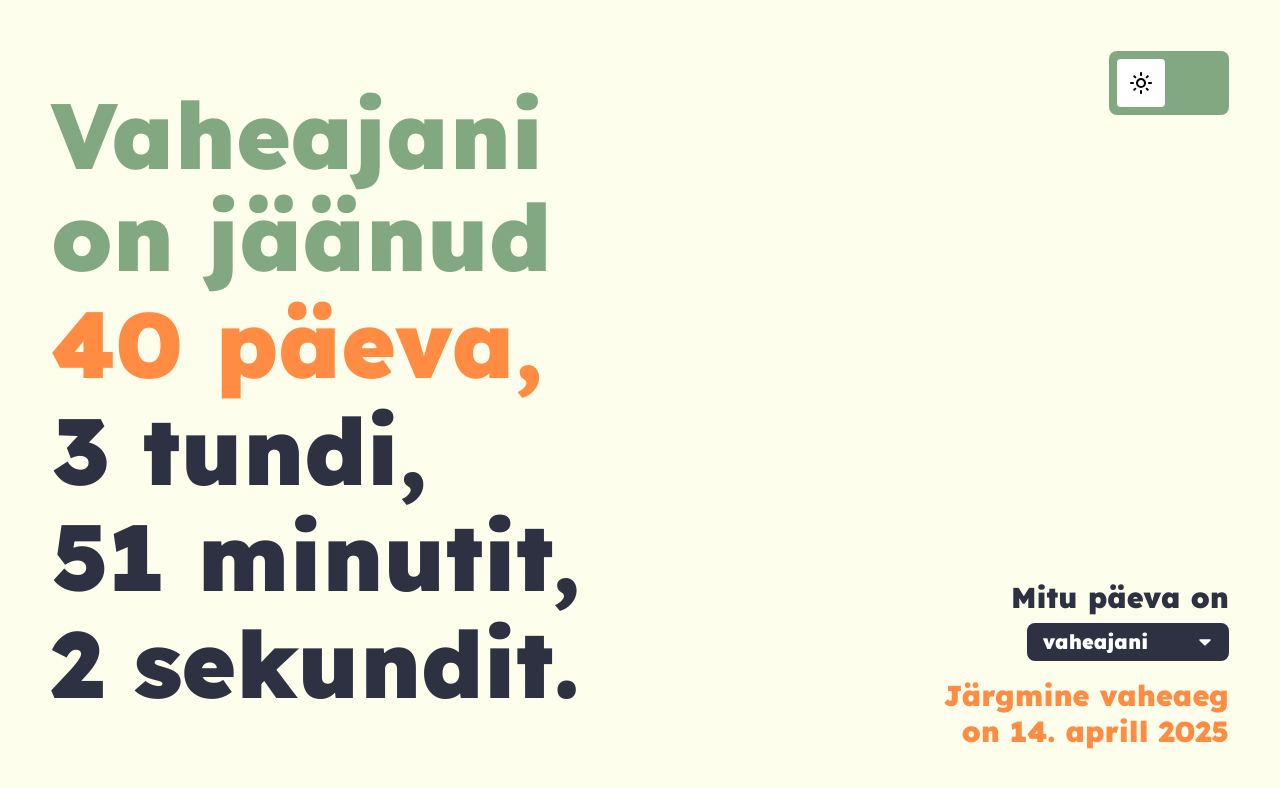
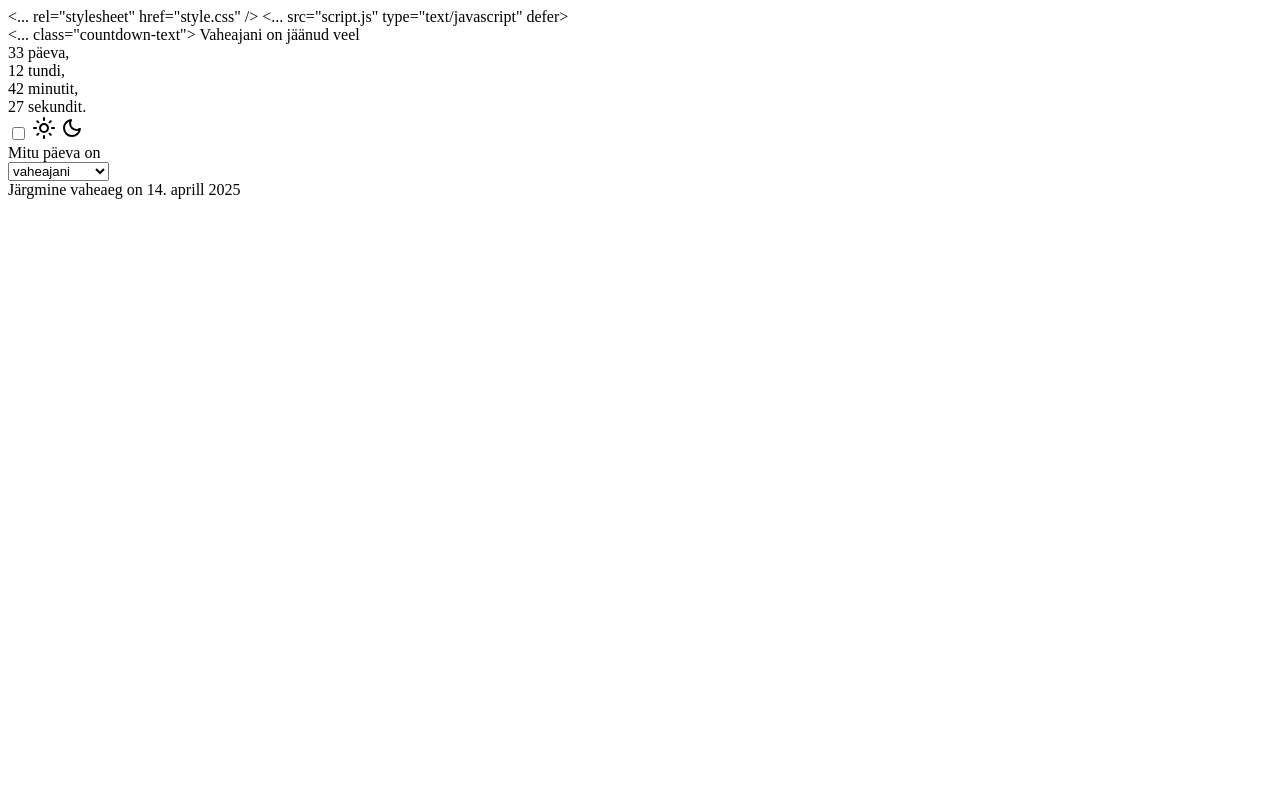
Before and after one commit to taltech-coding/init-veeb-2025, a plain HTML site: page index.html in a window 1280 px wide. Drawn offline with Linux system fonts and the light colour scheme.

Commit message:
added initial solutions
Co-authored-by: Silver Slinko <silverxd@users.noreply.github.com>

```diff
--- a/index.html
+++ b/index.html
@@ -8,15 +8,20 @@
             href="https://fonts.googleapis.com/css2?family=Lexend:wght@100..900&display=swap"
             rel="stylesheet"
         />
-        <link rel="stylesheet" href="style.css" />
-        <script src="script.js" type="text/javascript" defer></script>
+        <!-- TODO: Add the missing tag to link CSS to HTML. -->
+        <... rel="stylesheet" href="style.css" />
+        <!-- TODO: Add the missing tag to load JavaScript scripts. -->
+        <... src="script.js" type="text/javascript" defer></...>
         <meta name="viewport" content="width=device-width, initial-scale=1.0" />
     </head>
     <body>
         <main class="main">
             <div class="left-side">
-                <h1 class="countdown-text">
-                    <span class="event-text" id="eventText"> Vaheajani on jäänud veel </span>
+                <!-- TODO: Add the missing heading tag to mark the most important text on the website. -->
+                <... class="countdown-text">
+                    <span class="event-text" id="eventText">
+                        Vaheajani on jäänud veel
+                    </span>
                     <br />
                     <span class="days-left-text" id="daysLeftText">
                         33 päeva,
@@ -33,7 +38,7 @@
                     <span class="seconds-left-text" id="secondsLeftText">
                         27 sekundit.
                     </span>
-                </h1>
+                </...>
             </div>
             <div class="right-side">
                 <div class="mode-toggle">
--- a/script.js
+++ b/script.js
@@ -1,3 +1,4 @@
+// TODO: Input the correct dates following the given format.
 const timetable = {
     "vaheaeg": [
         {
@@ -23,14 +24,14 @@ const timetable = {
     ],
     "sünnipäev": [
         {
-            start: new Date("2025-10-24T00:00:00.000Z"),
-            end: new Date("2025-10-24T23:59:59.000Z"),
+            start: new Date("YYYY-MMM-DDT00:00:00.000Z"), // TODO: Replace with your birthday
+            end: new Date("YYYY-MMM-DDT23:59:59.000Z"), // TODO: Replace with your birthday (same as the previous line)
         }
     ],
     "nimepäev": [
         {
-            start: new Date("2025-12-31T00:00:00.000Z"),
-            end: new Date("2025-12-31T23:59:59.000Z"),
+            start: new Date("YYYY-MMM-DDT00:00:00.000Z"), // TODO: Replace with your name day
+            end: new Date("YYYY-MMM-DDT23:59:59.000Z"), // TODO: Replace with your name day (same as the previous line)
         }
     ],
     "kooli lõpp": [
@@ -177,8 +178,9 @@ function updateCountdown() {
     }
 }
 
-updateCountdown();
-const x = setInterval(updateCountdown, 1000);
+// TODO: Use the correct function to update the countdown.
+REPLACE_ME();
+const x = setInterval(REPLACE_ME, 1000);
 
 // Save selected event to local storage
 document.getElementById("event").addEventListener("change", function (e) {
--- a/style.css
+++ b/style.css
@@ -95,10 +95,11 @@ html[data-theme="dark"] {
 }
 
 /* MAIN CSS */
+/* TODO: Choose a background and text color of your liking using the available variables. */
 body {
     display: flex;
-    background-color: var(--color-background);
-    color: var(--text-color-blue);
+    background-color: ;
+    color: ;
     font-family: 'Lexend', sans-serif;
 }
 
@@ -121,15 +122,17 @@ body {
     line-height: 1.15em;
 }
 
+/* TODO: Choose a text color of your liking using the available variables. */
 .event-text {
     display: inline-block;
     line-height: 1.1em;
-    color: var(--text-color-green);
+    color: ;
     word-break: break-word;
 }
 
+/* TODO: Choose a text color of your liking using the available variables. */
 .days-left-text {
-    color: var(--text-color-orange);
+    color: ;
 }
 
 .right-side {
@@ -159,13 +162,14 @@ body {
     cursor: pointer;
 }
 
+/* TODO: Choose a background color of your liking using the available variables. */
 .toggle-slider {
     position: absolute;
     top: 0;
     left: 0;
     right: 0;
     bottom: 0;
-    background-color: var(--color-green);
+    background-color: ;
     border-radius: .5rem;
     transition: 0.2s;
 }
@@ -183,8 +187,9 @@ body {
     z-index: 2;
 }
 
+/* TODO: Choose a background color of your liking using the available variables. */
 input:checked+label .toggle-slider {
-    background-color: var(--text-color-orange);
+    background-color: ;
 }
 
 input:checked+label .toggle-slider:before {
@@ -244,6 +249,7 @@ input:checked+label .toggle-slider svg:last-of-type {
     /* Hide the default arrow in Internet Explorer 10 and Internet Explorer 11 */
 }
 
+/* TODO: Choose a background color of your liking using the available variables. */
 .choose-event select {
     -webkit-appearance: none;
     -moz-appearance: none;
@@ -256,15 +262,16 @@ input:checked+label .toggle-slider svg:last-of-type {
     border: none;
     font-size: 1.25rem;
     color: white;
-    background-color: var(--color-blue);
+    background-color: ;
     border-radius: .5rem;
     padding: .5rem 1rem;
     padding-right: 2.75rem;
     transition: background-image 0.2s ease;
 }
 
+/* TODO: Choose a text color of your liking using the available variables. */
 .event-date {
-    color: var(--text-color-orange);
+    color: ;
     font-size: 1.5rem;
     font-size: clamp(1.5rem, 1.4rem + 0.5vw, 2rem);
     font-weight: 900;
```
Also changed, not shown: 7 other files.
